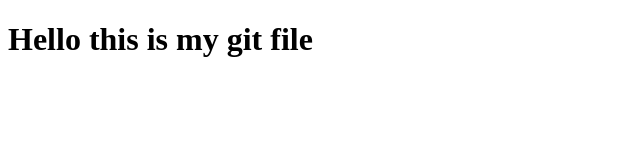
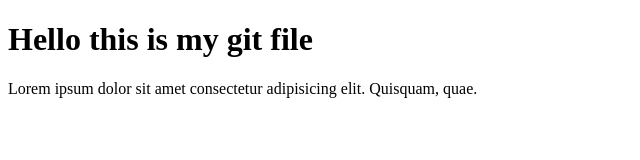
Before and after one commit to PayalKarn/example, a plain HTML site: page index.html in a window 1280 px wide. Shown: the whole page, without its empty margins (0-640 px from the left). Drawn offline with Linux system fonts and the light colour scheme.

Commit message:
this is v2

```diff
--- a/index.html
+++ b/index.html
@@ -7,5 +7,8 @@
   </head>
   <body>
     <h1>Hello this is my git file</h1>
+    <p>
+      Lorem ipsum dolor sit amet consectetur adipisicing elit. Quisquam, quae.
+    </p>
   </body>
 </html>
```
